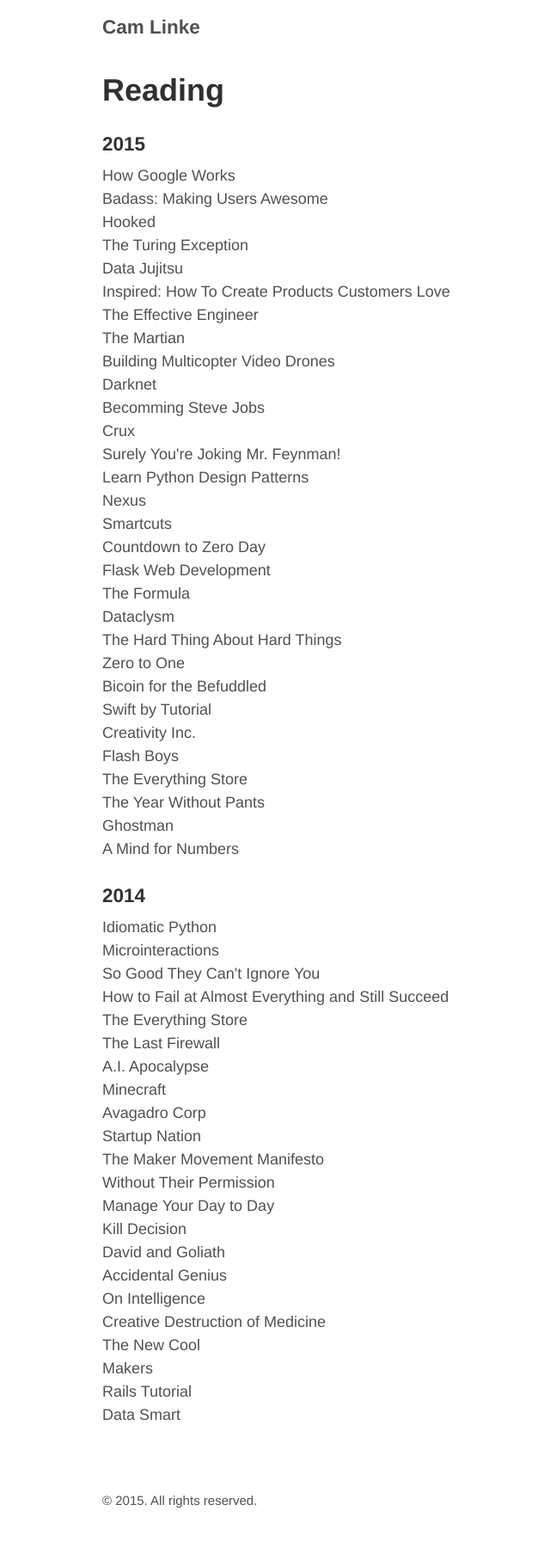
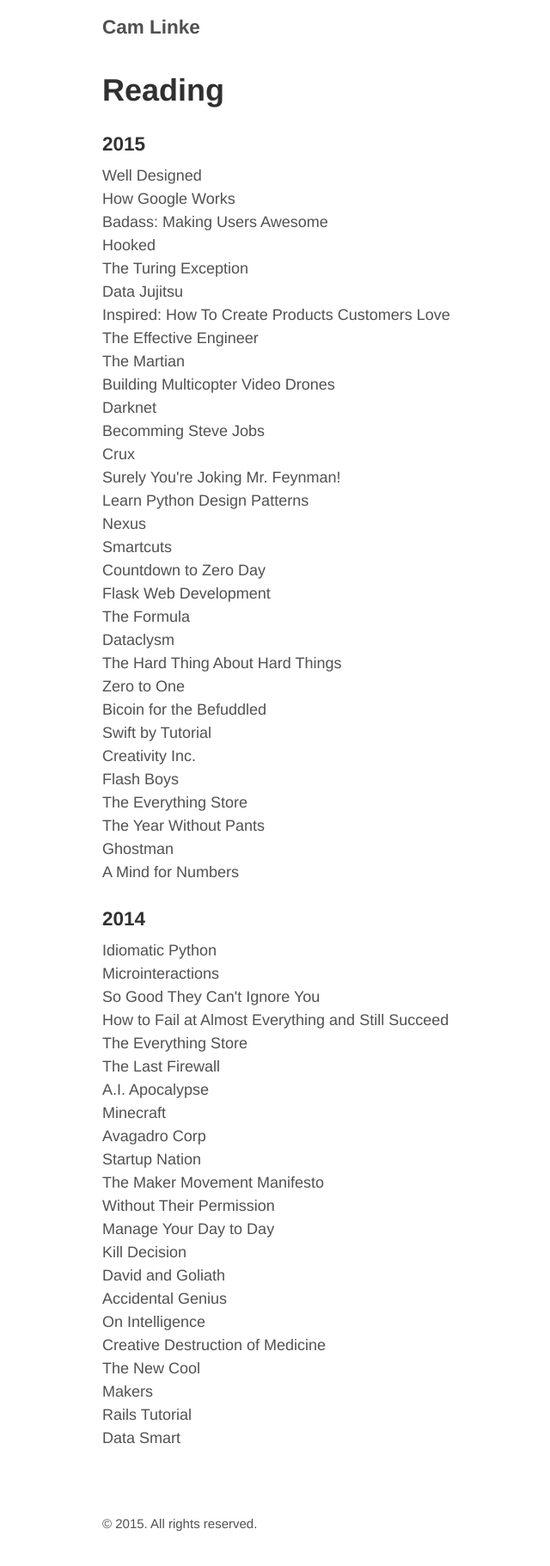
Before and after one commit to camlinke/camlinke.github.io, a Jekyll site: the page built from reading.md, in a window 1280 px wide. Shown: the whole page at 86% size, without its empty margins (206-846 px from the left). Built offline with Jekyll 4.4.1, drawn with Linux system fonts in a browser that asks for light colours; nearby versions of some CDN libraries; before the commit the page ends 1794 px from its top, so only the background shows below that.

Commit message:
updated reading list

```diff
--- a/index.html
+++ b/index.html
@@ -39,6 +39,7 @@
 
 <h3>Recent Reading</h3>
 <ul class="frontpage-list">
+  <li>Well Designed</li>
   <li>How Google Works</li>
   <li>Badass: Making Users Awesome</li>
   <li>Hooked</li>
--- a/reading.md
+++ b/reading.md
@@ -5,6 +5,7 @@
 
 <h3>2015</h3>
 <ul class="frontpage-list">
+    <li>Well Designed</li>
     <li>How Google Works</li>
     <li>Badass: Making Users Awesome</li>
     <li>Hooked</li>
```
